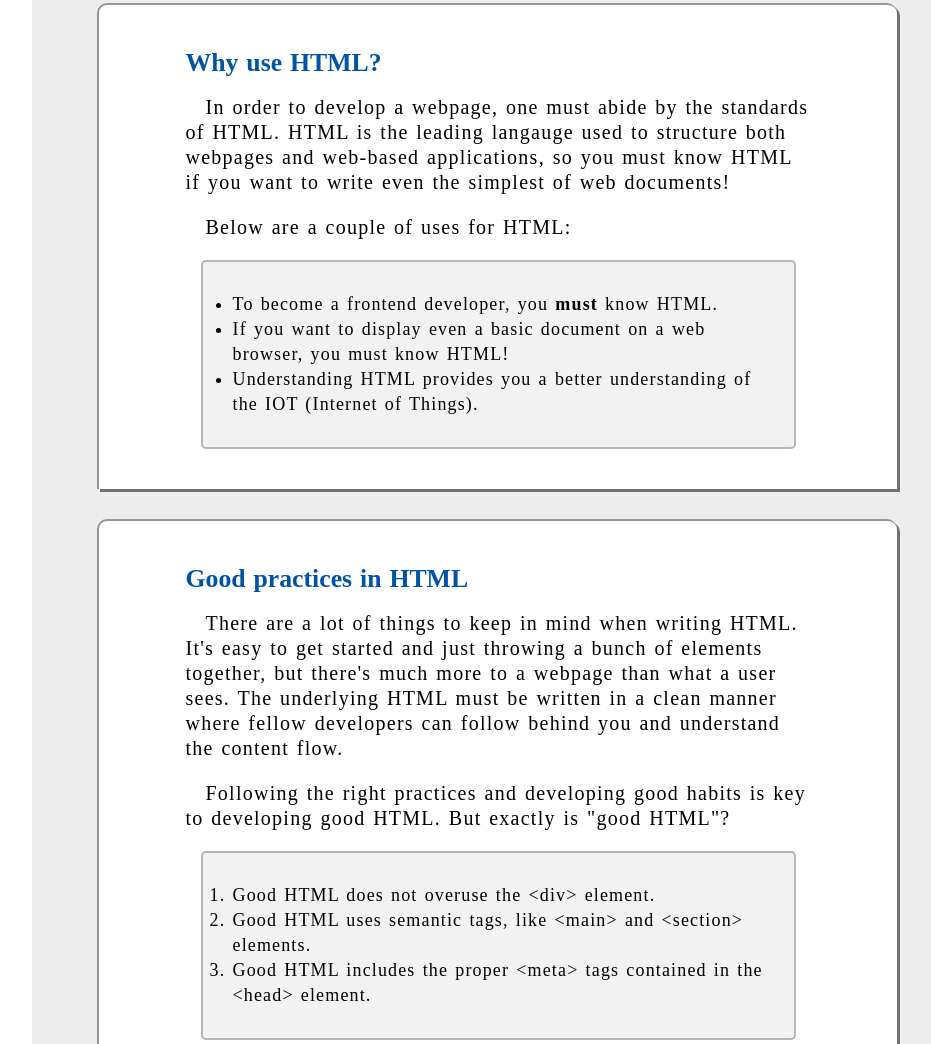
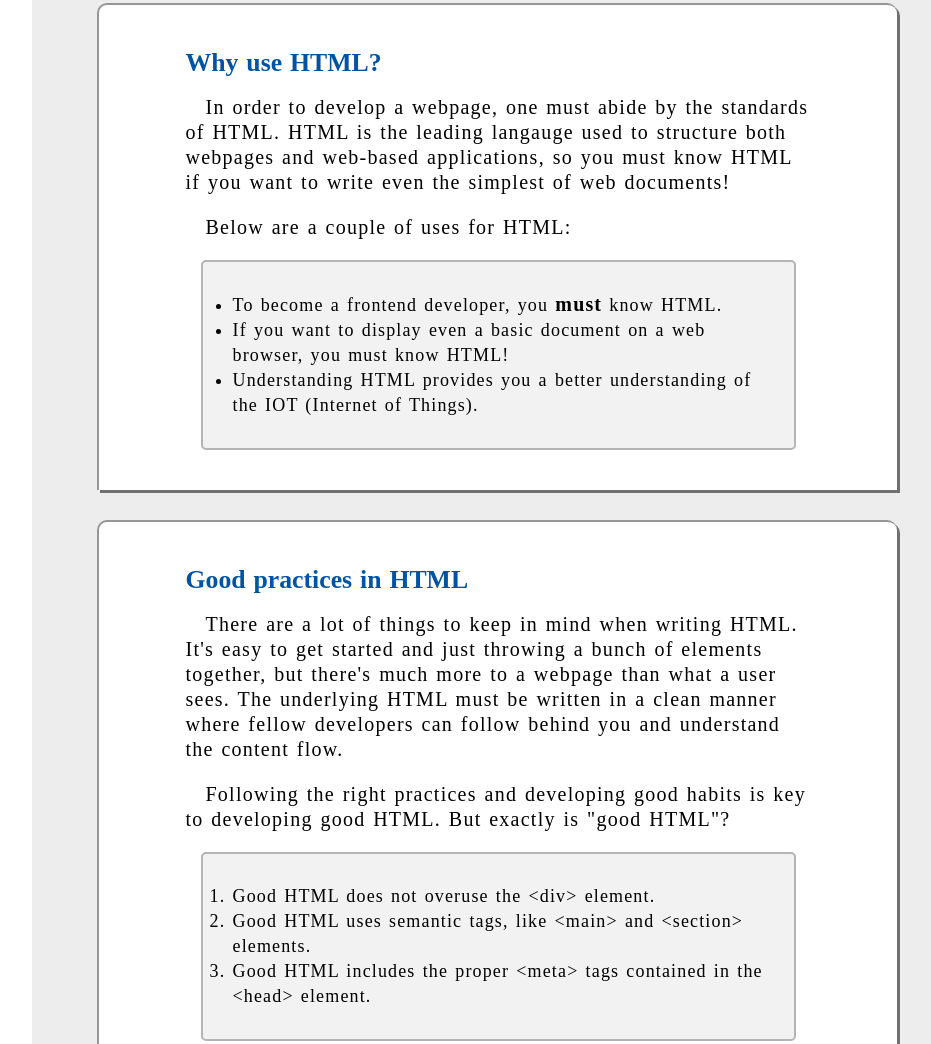
Before and after one commit to Joeseff6/HTML-CSS-Tips, a website: page public/index.html in a window 1280 px wide. Shown: the part 1010-2054 px from the top of the page, without its empty margins (318-1249 px from the left). Drawn offline with Linux system fonts and the light colour scheme.

Commit message:
Styled strong elements

```diff
--- a/public/styles.css
+++ b/public/styles.css
@@ -52,6 +52,10 @@ h6 {
 p {
   font-size: var(--normal-fs);
   letter-spacing: 1.25px;
+}
+
+strong {
+  font-size: var(--normal-fs);
 }
 
 .italic {
```
